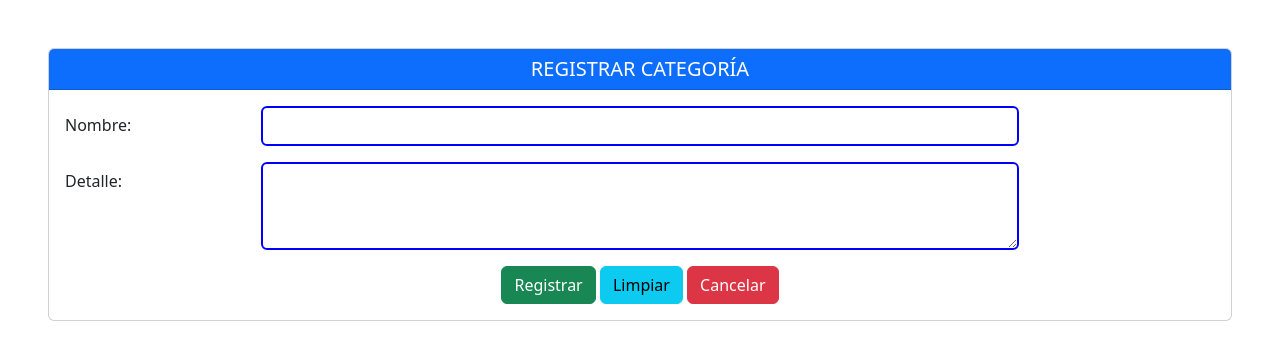
After one commit to Sotomari/dpweb, a PHP site: page /view/new-categoria.php in a window 1280 px wide. The commit adds this page. Shown: the top 360 px of the page. Run offline with PHP 8.4, Linux system fonts and the light colour scheme; a stand-in replaces the project's code that opens the database connection; some libraries are stand-ins or nearby versions.

Commit message:
categoria

```diff
--- a/model/views_model.php
+++ b/model/views_model.php
@@ -3,7 +3,7 @@ class viewModel
 {
     protected static function get_view($view)
     {
-        $white_list = ["home", "products", "new-user"];
+        $white_list = ["home", "products", "new-user", "new-categoria"];
         if (in_array($view, $white_list)) {
             if (is_file("./view/" . $view . ".php")) {
                 $content = "./view/" . $view . ".php";
--- /dev/null
+++ b/view/function/categoria.js
@@ -0,0 +1,38 @@
+function validar_form_categoria() {
+    let nombre = document.getElementById("nombre").value;
+    let detalle = document.getElementById("detalle").value;
+
+    if (nombre === "" || detalle === "") {
+        Swal.fire("Error", "Campos vacíos", "warning");
+        return;
+    }
+
+    registrarCategoria();
+}
+
+if (document.querySelector('#frm_categoria')) {
+    let form = document.querySelector('#frm_categoria');
+    form.onsubmit = function (e) {
+        e.preventDefault();
+        validar_form_categoria();
+    };
+}
+
+async function registrarCategoria() {
+    try {
+        const datos = new FormData(document.getElementById('frm_categoria'));
+        let respuesta = await fetch(base_url + 'control/CategoriaController.php?tipo=registrar', {
+            method: 'POST',
+            body: datos
+        });
+        let json = await respuesta.json();
+        if (json.status) {
+            Swal.fire("Éxito", json.msg, "success");
+            document.getElementById('frm_categoria').reset();
+        } else {
+            Swal.fire("Error", json.msg, "error");
+        }
+    } catch (error) {
+        console.error("Error al registrar categoría:", error);
+    }
+}
--- /dev/null
+++ b/view/new-categoria.php
@@ -0,0 +1,39 @@
+<!DOCTYPE html>
+<html lang="es">
+<head>
+    <meta charset="UTF-8">
+    <title>Registrar Categoría</title>
+    <link rel="stylesheet" href="<?php echo BASE_URL; ?>view/bootstrap/css/bootstrap.min.css">
+    <script>const base_url = '<?php echo BASE_URL; ?>';</script>
+</head>
+<body>
+    <div class="card m-5">
+        <h5 class="card-header text-center bg-primary text-white">REGISTRAR CATEGORÍA</h5>
+        <form id="frm_categoria">
+            <div class="card-body">
+                <div class="mb-3 row">
+                    <label for="nombre" class="col-sm-2 col-form-label">Nombre:</label>
+                    <div class="col-sm-8">
+                        <input type="text" class="form-control" id="nombre" name="nombre" style="border: 2px solid blue;" required>
+                    </div>
+                </div>
+                <div class="mb-3 row">
+                    <label for="detalle" class="col-sm-2 col-form-label">Detalle:</label>
+                    <div class="col-sm-8">
+                        <textarea class="form-control" id="detalle" name="detalle" rows="3" style="border: 2px solid blue;" required></textarea>
+                    </div>
+                </div>
+                <div class="text-center">
+                    <button type="submit" class="btn btn-success">Registrar</button>
+                    <button type="reset" class="btn btn-info">Limpiar</button>
+                    <button type="button" class="btn btn-danger">Cancelar</button>
+                </div>
+            </div>
+        </form>
+    </div>
+
+    <script src="<?php echo BASE_URL; ?>view/function/categoria.js"></script>
+    <script src="<?php echo BASE_URL; ?>view/bootstrap/js/bootstrap.bundle.min.js"></script>
+    <script src="https://cdn.jsdelivr.net/npm/sweetalert2@11"></script>
+</body>
+</html>
--- a/view/new-user.php
+++ b/view/new-user.php
@@ -9,7 +9,6 @@
     <Script>
         const base_url = '<?php echo BASE_URL; ?>';
     </Script>
-
 
 </head>
 
@@ -32,6 +31,7 @@
                         <a class="nav-link" href="#">products</a>
                     </li>
                     <li class="nav-item">
+                        <a class="nav-link " href="<?php echo BASE_URL; ?>categoria">Categorias</a>
                         <a class="nav-link" href="#">Categories</a>
                     </li>
                     <li class="nav-item">
@@ -79,7 +79,7 @@
         <h5 class="card-header text-center">SISTEMA DE VENTAS
     </div>
     </h5>
-    <form id="frm_user" action="" method="">
+    <form id="frm_categoria" action="" method="">
         <div class="card-body">
             <div class="mb-3 row">
                 <label for="nro_identidad" class="
```
Also changed, not shown: control/CategoriaController.php (added, +26 -0 lines), model/CategoriaModel.php (added, +23 -0 lines).
